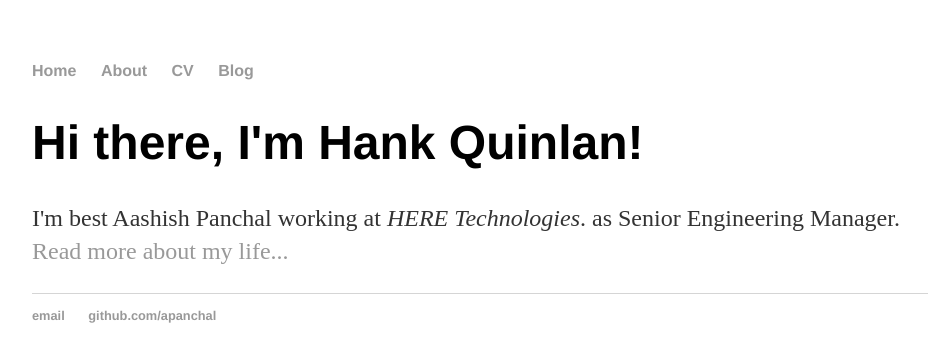
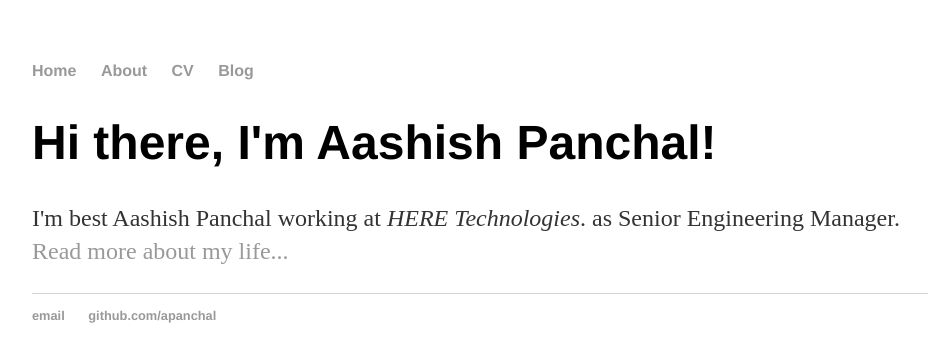
Before and after one commit to apanchal/apanchal.github.io, a Jekyll site: the page built from index.html, in a window 1280 px wide. Shown: the top 362 px of the page, without its empty margins (160-1090 px from the left). Built offline with Jekyll 4.4.1, drawn with Linux system fonts in a browser that asks for light colours.

Commit message:
Update index.html

```diff
--- a/index.html
+++ b/index.html
@@ -4,6 +4,6 @@ title: Aashish Panchal
 ---
 
 		<div class="blurb">
-			<h1>Hi there, I'm Hank Quinlan!</h1>
+			<h1>Hi there, I'm Aashish Panchal!</h1>
 			<p>I'm best Aashish Panchal working at <em>HERE Technologies</em>. as Senior Engineering Manager. <a href="/about">Read more about my life...</a></p>
 		</div>
```
